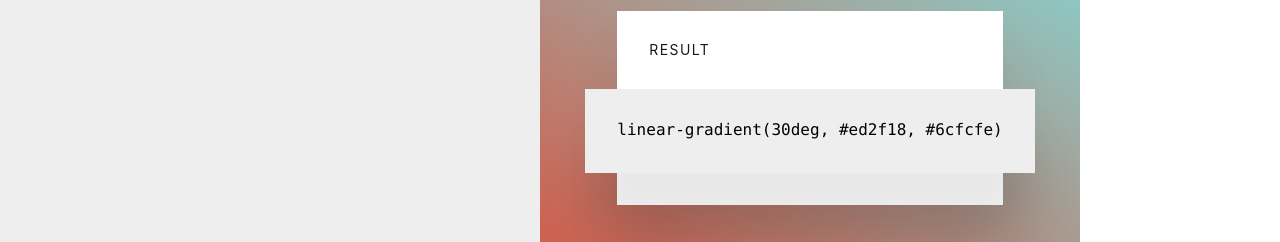
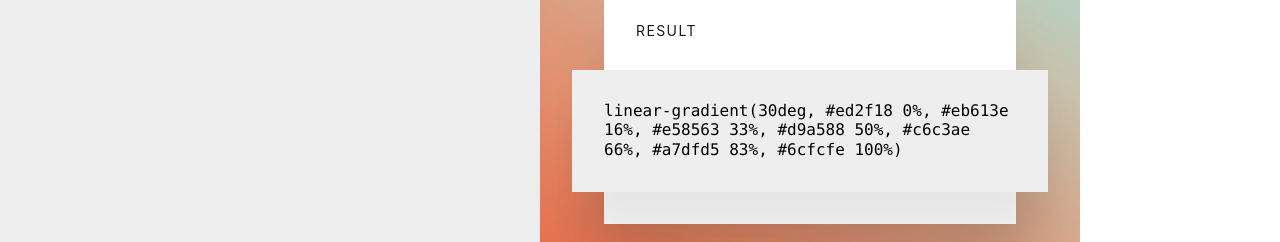
Before and after one commit to stormwarning/polychroma, a Nuxt app: page / in a window 1280 px wide. Shown: the part 292-534 px from the top of the page. Built offline with nearby package versions, Linux system fonts and the light colour scheme.

Commit message:
✨ Output improved gradient code using chroma.scale

```diff
--- a/components/Gradient.vue
+++ b/components/Gradient.vue
@@ -2,24 +2,46 @@
 <figure class="flex pa5" :style="{ backgroundImage: gradientCSS }">
     <div class="ma-auto bg-white">
         <div class="pa4 f6 ttu tracked lh-solid black-90">Result</div>
-        <pre class="pa4 mt0 nr4 mb4 nl4 ttl bg-light-gray"><code>{{ gradientCSS }}</code></pre>
+        <pre class="pa4 mt0 nr4 mb4 nl4 ttl ws-normal bg-light-gray"><code>{{ gradientCSS }}</code></pre>
     </div>
 </figure>
 </template>
 
 <script>
+import chroma from 'chroma-js'
+
+
 export default {
     props: [
+        'dir',
         'stops',
+        'mode',
     ],
 
     computed: {
         gradientCSS: (stops) => {
+            // const dir = this.dir
+            // const stops = this.stops
+            // const mode = this.mode
+
+            const steps = stops.$options.propsData.stops.length + 5
             let dir = '30deg'
             let string = 'linear-gradient('
-            let colors = stops.$options.propsData.stops
+            let keyColors = []
+            let scale
+            let colors = []
+            let positions = []
 
-            return `${string}${dir}${colors.map(stop => `, ${stop.color.hex}`).join('')})`
+            stops.$options.propsData.stops.map(stop => keyColors.push(stop.color.hex))
+            scale = chroma.scale(keyColors).mode('lab').correctLightness()
+
+            ;[...Array(steps).keys()].map((col, index) => {
+                let t = index / (steps - 1)
+                colors.push(scale(t).hex())
+                positions.push(Math.floor(t * 100))
+            })
+
+            return `${string}${dir}${colors.map((stop, index) => `, ${stop} ${positions[index]}%`).join('')})`
         },
     },
 
```
